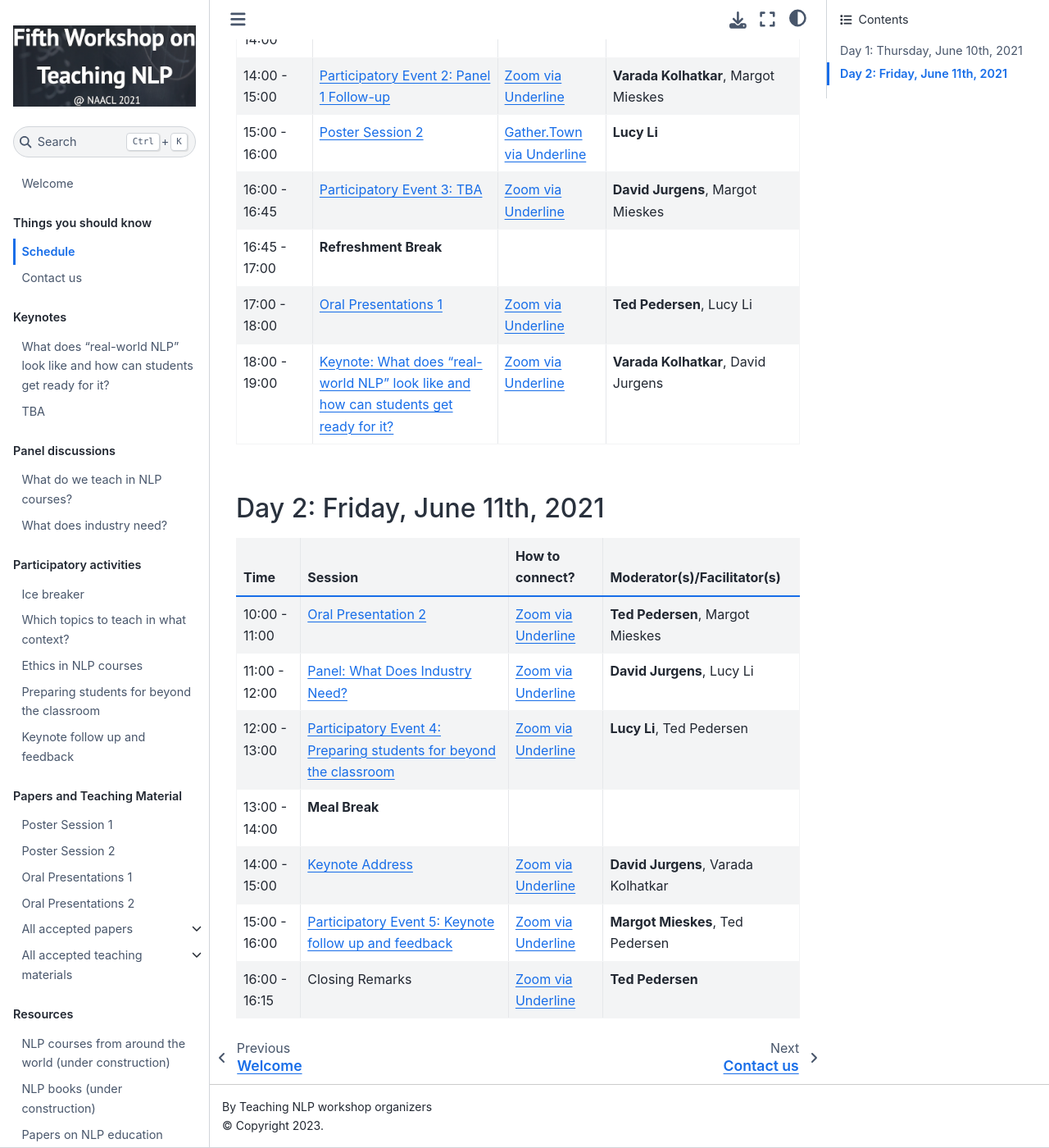
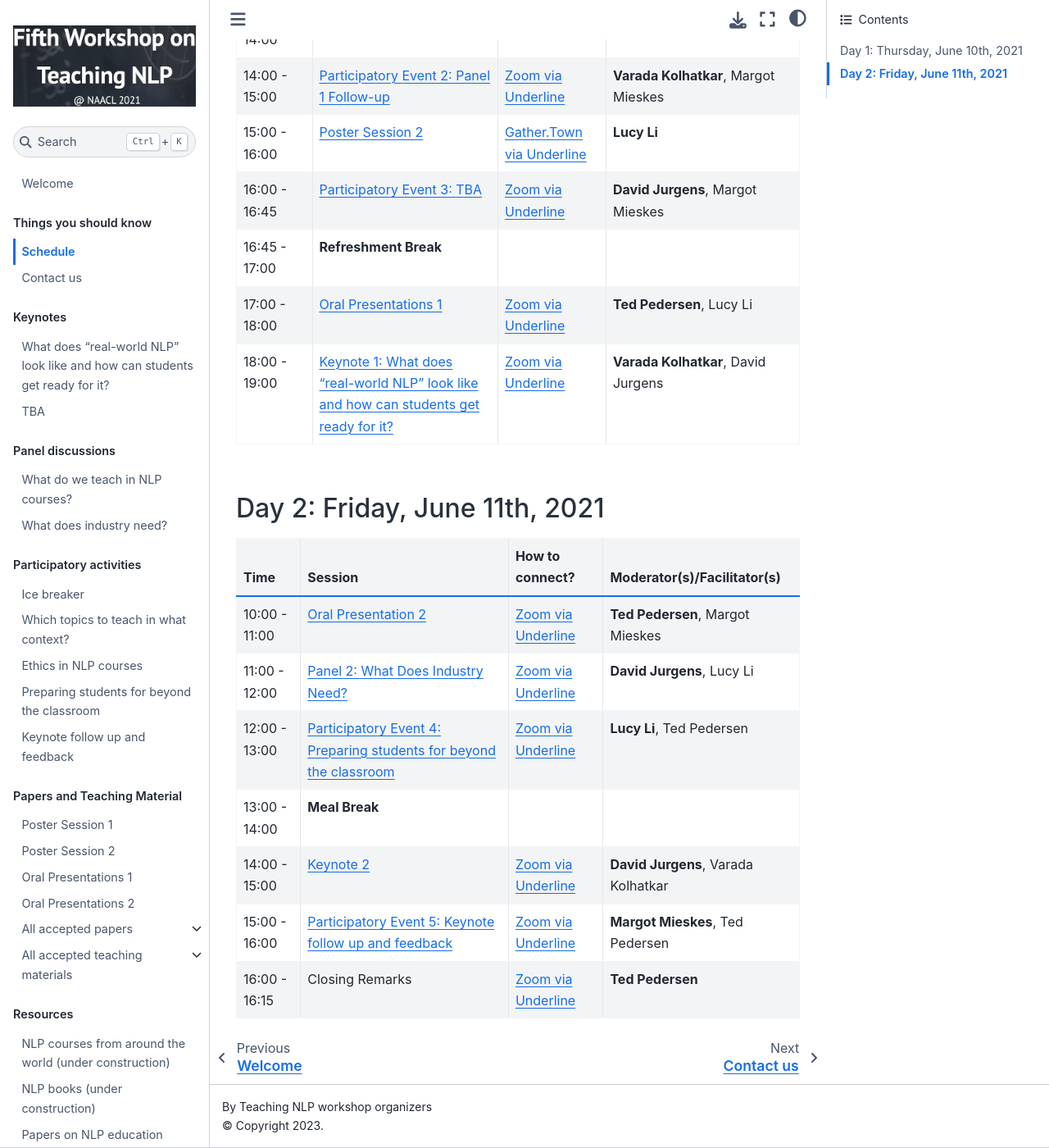
Before and after one commit to TeachingNLP/workshop-book, a Jupyter Book: the page built from schedule.md, in a window 1280 px wide and 1400 px high, scrolled down 1030 px. Shown: the whole window at 82% size. Built offline with Jupyter Book 1.0.4 settings and Sphinx 7.4.7 and the Sphinx Book theme 1.1.4, drawn with Linux system fonts in a browser that asks for light colours.

Commit message:
updating

```diff
--- a/schedule.md
+++ b/schedule.md
@@ -25,7 +25,7 @@ Each session will have a primary facilitator (names in boldface) and a helper. I
 | 16:00 - 16:45  | [Participatory Event 3: TBA](activities/ice-breaker.md)  |         [Zoom via Underline](https://underline.io/events/122/sessions?eventSessionId=4302)             |  **David Jurgens**, Margot Mieskes |
 | 16:45 - 17:00  | **Refreshment Break**  |                     |                     |
 | 17:00 - 18:00  | [Oral Presentations 1](oral-talks/talk1.md) |      [Zoom  via Underline](https://underline.io/events/122/sessions?eventSessionId=4302)           |   **Ted Pedersen**, Lucy Li |
-| 18:00 - 19:00  | [Keynote: What does "real-world NLP" look like and how can students get ready for it?](keynotes/ines_montani.md)   |         [Zoom  via Underline](https://underline.io/events/122/sessions?eventSessionId=4302)           |  **Varada Kolhatkar**, David Jurgens  |
+| 18:00 - 19:00  | [Keynote 1: What does "real-world NLP" look like and how can students get ready for it?](keynotes/ines_montani.md)   |         [Zoom  via Underline](https://underline.io/events/122/sessions?eventSessionId=4302)           |  **Varada Kolhatkar**, David Jurgens  |
 
 
 
@@ -34,9 +34,9 @@ Each session will have a primary facilitator (names in boldface) and a helper. I
 | Time              |     Session                         |  How to connect?       | Moderator(s)/Facilitator(s)     |
 | :---------------- | :------------------------------ | :----------------- | :----------------- |
 | 10:00 - 11:00 |    [Oral Presentation 2](oral-talks/talk2.md) |         [Zoom  via Underline](https://underline.io/events/122/sessions?eventSessionId=4302)            |   **Ted Pedersen**, Margot Mieskes                  |  |
-| 11:00 - 12:00 |  [Panel: What Does Industry Need?](panels/industry.md) |         [Zoom  via Underline](https://underline.io/events/122/sessions?eventSessionId=4302)  | **David Jurgens**, Lucy Li  |
+| 11:00 - 12:00 |  [Panel 2: What Does Industry Need?](panels/industry.md) |         [Zoom  via Underline](https://underline.io/events/122/sessions?eventSessionId=4302)  | **David Jurgens**, Lucy Li  |
 | 12:00 - 13:00 |  [Participatory Event 4: Preparing students for beyond the classroom](activities/industry-panel-follow-up.md) |         [Zoom  via Underline](https://underline.io/events/122/sessions?eventSessionId=4302)            | **Lucy Li**, Ted Pedersen |
 | 13:00 - 14:00  |    **Meal Break**                              |                        |                     |  |
-| 14:00 - 15:00  |  [Keynote Address](keynotes/jason_eisner.md)   |         [Zoom  via Underline](https://underline.io/events/122/sessions?eventSessionId=4302)  | **David Jurgens**, Varada Kolhatkar  |
+| 14:00 - 15:00  |  [Keynote 2](keynotes/jason_eisner.md)   |         [Zoom  via Underline](https://underline.io/events/122/sessions?eventSessionId=4302)  | **David Jurgens**, Varada Kolhatkar  |
 | 15:00 - 16:00  |    [Participatory Event 5: Keynote follow up and feedback](activities/feedback.md)          |         [Zoom  via Underline](https://underline.io/events/122/sessions?eventSessionId=4302)            |  **Margot Mieskes**, Ted Pedersen |
 | 16:00 - 16:15   |   Closing Remarks              |         [Zoom  via Underline](https://underline.io/events/122/sessions?eventSessionId=4302)            |     **Ted Pedersen** |
```
Also changed, not shown: keynotes/ines_montani.md (+4 -0 lines), keynotes/jason_eisner.md (+3 -0 lines), panels/core-concepts.md (+1 -1 lines).
